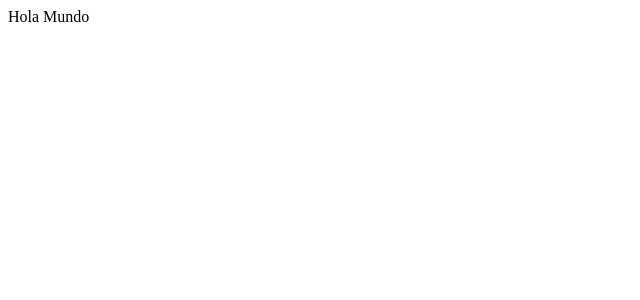
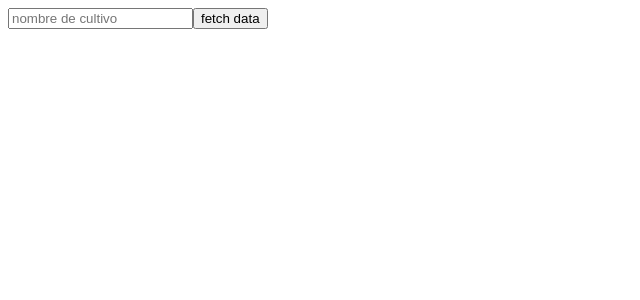
Before and after one commit to NiverMtz/agro-rotex, a React (Create React App) app: page / in a window 1280 px wide. Shown: the top 300 px of the page, without its empty margins (0-640 px from the left). Built offline with nearby package versions, Linux system fonts and the light colour scheme.

Commit message:
fetch data and show compatible crops

```diff
--- a/src/App.jsx
+++ b/src/App.jsx
@@ -1,9 +1,30 @@
-
+import data from "./data.json";
 
 function App() {
+
+  let inputCrop="";
+
+  function fetchCrop(e){
+    e.preventDefault();
+    const suggestion=data.crops[inputCrop];
+    if(suggestion){
+      console.log(inputCrop.toUpperCase());
+      console.log(JSON.stringify(suggestion,null,"\t"));
+    }else{
+      console.log(`no se encontraron datos para "${inputCrop}"`);
+    }
+  }
+
+  function inputHandle(e){
+    inputCrop=e.target.value;
+  }
+
   return (
     <div>
-      Hola Mundo
+      <form  onSubmit={fetchCrop}>
+        <input onInput={inputHandle} type="text" placeholder="nombre de cultivo"/>
+        <button type="submit">fetch data</button>
+      </form>
     </div>
   );
 }
```
